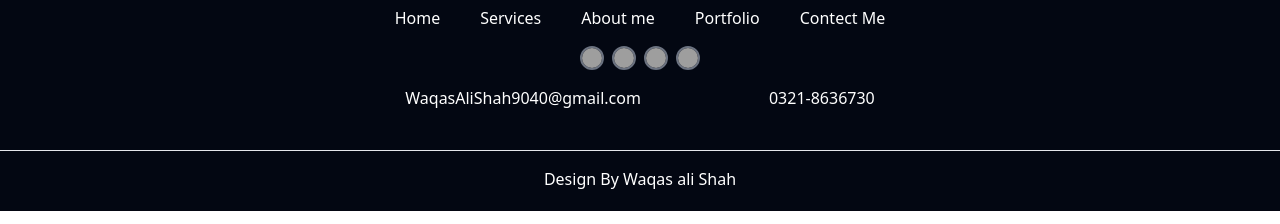
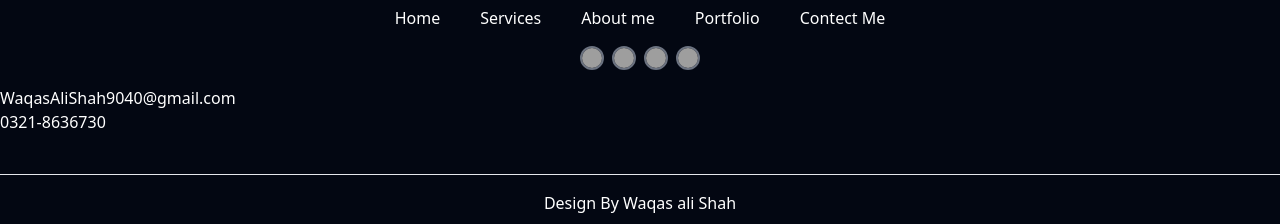
Before and after one commit to Waqas7281/Portfolio, a React (Vite) app: page / in a window 1280 px wide. Shown: the part 2320-2544 px from the top of the page. Built offline with nearby package versions, Linux system fonts and the light colour scheme; grey boxes are pictures that could not be loaded.

Commit message:
next update

```diff
--- a/src/Components/Footer.jsx
+++ b/src/Components/Footer.jsx
@@ -12,7 +12,7 @@ const Footer = () => {
                 <li>Contect Me</li>
         </ul>
          <div className='flex justify-center pt-2 '><Icon /></div>
-        <div className='flex justify-center flex-xol  sm:gap-[10%] pt-4 pb-10 flex-wrap'>
+        <div className='flex justify-center flex-col  sm:gap-[10%] pt-4 pb-10 flex-wrap'>
             <p>WaqasAliShah9040@gmail.com</p>
             <p>0321-8636730</p>
         </div>
```
